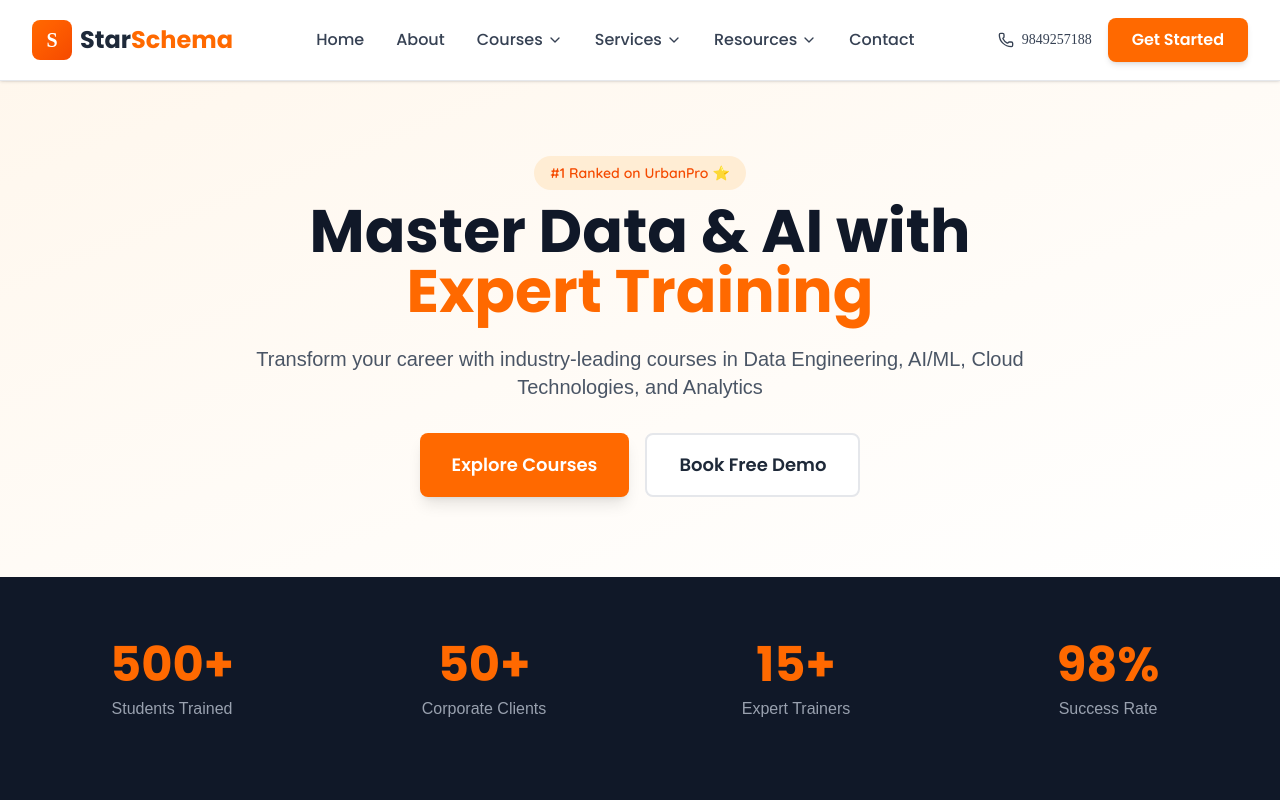
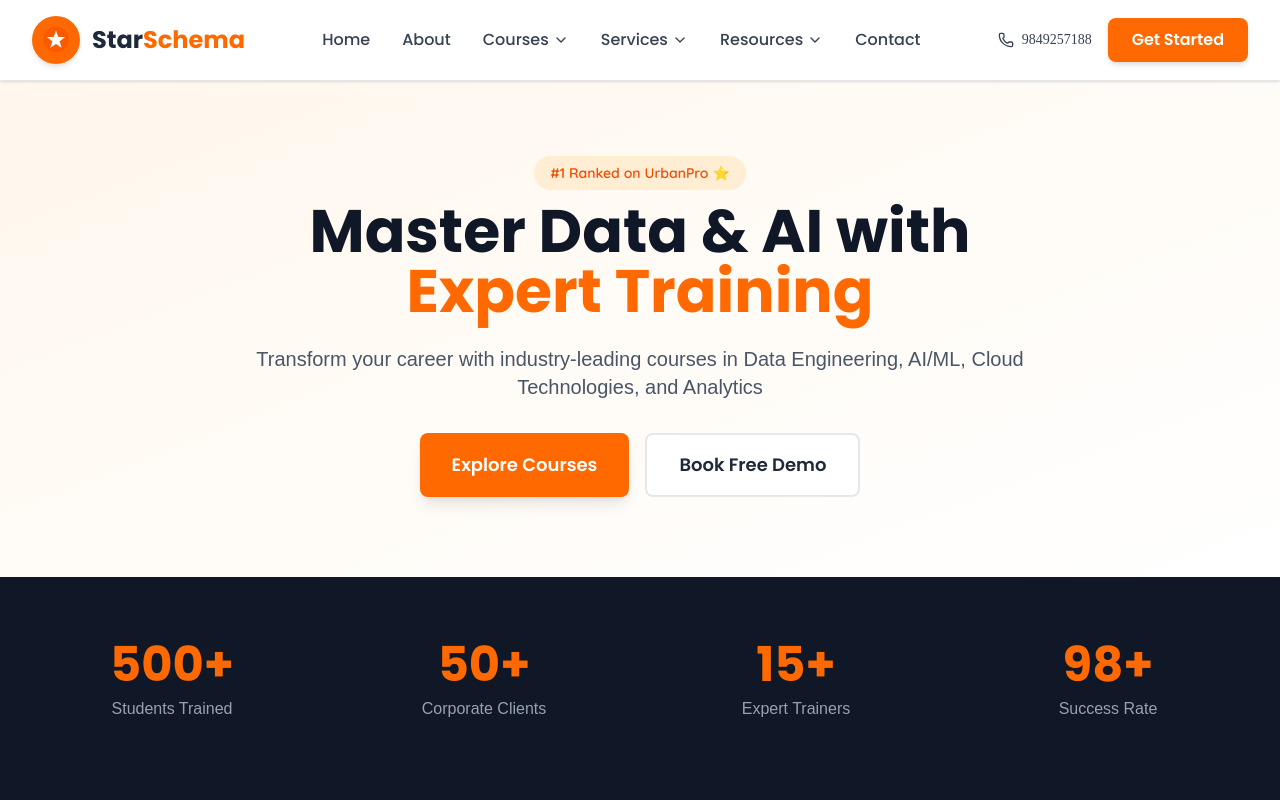
Before and after one commit to stalinpatel/STARSCHEMA-WEBSITE, a React (Vite) app in the folder client/: page / in a window 1280 px wide. Shown: the top 800 px of the page. Built offline with nearby package versions, Linux system fonts and the light colour scheme.

Commit message:
updated navigation bar and counter part

```diff
--- a/client/index.html
+++ b/client/index.html
@@ -3,7 +3,7 @@
 
 <head>
   <meta charset="UTF-8" />
-  <link rel="icon" type="image/svg+xml" href="/vite.svg" />
+  <link rel="icon" type="image/png" href="/logo.png" />
   <meta name="viewport" content="width=device-width, initial-scale=1.0" />
   <link href="/src/style.css" rel="stylesheet">
   <link rel="preconnect" href="https://fonts.googleapis.com">
--- a/client/src/App.css
+++ b/client/src/App.css
@@ -0,0 +1,89 @@
+/* Smooth scrolling */
+html {
+  scroll-behavior: smooth;
+}
+
+/* Glass effect */
+.navbar-glass {
+  backdrop-filter: blur(10px);
+  -webkit-backdrop-filter: blur(10px);
+}
+
+/* Dropdown Animation */
+.dropdown-animation {
+  animation: dropdownFade 0.25s ease forwards;
+}
+
+@keyframes dropdownFade {
+  from {
+    opacity: 0;
+    transform: translateY(-8px);
+  }
+  to {
+    opacity: 1;
+    transform: translateY(0px);
+  }
+}
+
+/* Mobile slide-down animation */
+.mobile-slide {
+  animation: mobileSlideDown 0.3s ease forwards;
+}
+
+@keyframes mobileSlideDown {
+  from {
+    opacity: 0;
+    transform: translateY(-10px);
+  }
+  to {
+    opacity: 1;
+    transform: translateY(0);
+  }
+}
+
+/* Circle container for logo */
+.nav-logo-circle {
+  width: 48px;
+  height: 48px;
+  border-radius: 50%;
+  background: linear-gradient(135deg, #ff7a1a, #ff5b00);
+  display: flex;
+  align-items: center;
+  justify-content: center;
+  padding: 6px;
+  overflow: hidden;
+}
+
+/* Logo inside circle */
+.nav-logo-circle img {
+  width: 100%;
+  height: 100%;
+  object-fit: contain;
+}
+
+/* Nav link hover */
+.nav-link {
+  transition: color 0.25s ease, transform 0.2s ease;
+}
+
+.nav-link:hover {
+  transform: translateY(-2px);
+}
+
+/* Dropdown item hover */
+.dropdown-item {
+  transition: background 0.25s ease, color 0.25s ease, padding-left 0.2s;
+}
+
+.dropdown-item:hover {
+  padding-left: 18px;
+}
+
+/* CTA button hover */
+.btn-orange {
+  transition: background 0.25s ease, box-shadow 0.3s ease;
+}
+
+.btn-orange:hover {
+  box-shadow: 0px 4px 15px rgba(255, 120, 60, 0.4);
+}
--- a/client/src/components/layout/user/Home/StatsSection.jsx
+++ b/client/src/components/layout/user/Home/StatsSection.jsx
@@ -1,15 +1,57 @@
-import React from 'react';
+import React, { useEffect, useRef, useState } from "react";
 
 const StatsSection = () => {
   const stats = [
-     { value: "500+", label: "Students Trained" },
-     { value: "50+", label: "Corporate Clients" },
-     { value: "15+", label: "Expert Trainers" },
-     { value: "98%", label: "Success Rate" },
+    { value: 500, label: "Students Trained" },
+    { value: 50, label: "Corporate Clients" },
+    { value: 15, label: "Expert Trainers" },
+    { value: 98, label: "Success Rate" },
   ];
 
+  const [counts, setCounts] = useState(stats.map(() => 0));
+  const sectionRef = useRef(null);
+  const started = useRef(false);
+
+  useEffect(() => {
+    const observer = new IntersectionObserver(
+      (entries) => {
+        if (entries[0].isIntersecting && !started.current) {
+          started.current = true;
+
+          stats.forEach((stat, index) => {
+            let start = 0;
+            const end = stat.value;
+            const duration = 2000; // 2 secs
+            const increment = end / (duration / 20);
+
+            const timer = setInterval(() => {
+              start += increment;
+              if (start >= end) {
+                clearInterval(timer);
+                setCounts((prev) => {
+                  const updated = [...prev];
+                  updated[index] = end;
+                  return updated;
+                });
+              } else {
+                setCounts((prev) => {
+                  const updated = [...prev];
+                  updated[index] = Math.floor(start);
+                  return updated;
+                });
+              }
+            }, 20);
+          });
+        }
+      },
+      { threshold: 0.4 }
+    );
+
+    observer.observe(sectionRef.current);
+  }, []);
+
   return (
-     <section className="py-16 bg-gray-900">
+    <section ref={sectionRef} className="py-16 bg-gray-900">
       <div className="max-w-7xl mx-auto px-4 sm:px-6 lg:px-8">
         <div className="grid grid-cols-2 md:grid-cols-4 gap-8">
           {stats.map((stat, index) => (
@@ -18,7 +60,7 @@ const StatsSection = () => {
                 className="text-4xl md:text-5xl font-bold text-orange-500 mb-2"
                 style={{ fontFamily: "Poppins, sans-serif" }}
               >
-                 {stat.value}
+                {counts[index]}+
               </div>
               <div
                 className="text-gray-400"
--- a/client/src/components/layout/user/UserNavbar.jsx
+++ b/client/src/components/layout/user/UserNavbar.jsx
@@ -1,10 +1,6 @@
 import React, { useState } from "react";
-import {
-  Menu,
-  X,
-  ChevronDown,
-  Phone,
-} from "lucide-react";
+import { Menu, X, ChevronDown, Phone } from "lucide-react";
+
 const UserNavbar = () => {
   const [isOpen, setIsOpen] = useState(false);
   const [activeDropdown, setActiveDropdown] = useState(null);
@@ -50,12 +46,20 @@ const UserNavbar = () => {
     <nav className="sticky top-0 z-50 bg-white/95 backdrop-blur-sm border-b border-gray-200 shadow-sm">
       <div className="max-w-7xl mx-auto px-4 sm:px-6 lg:px-8">
         <div className="flex justify-between items-center h-20">
-          {/* Logo */}
-          <div className="flex shrink-0">
-            <a href="#" className="flex items-center gap-2">
-              <div className="w-10 h-10 bg-linear-to-br from-orange-500 to-orange-600 rounded-lg flex items-center justify-center">
-                <span className="text-white font-bold text-xl">S</span>
+
+          {/* Logo Section */}
+          <div className="flex items-center gap-3 shrink-0">
+            <a href="#" className="flex items-center gap-3">
+              {/* Circular Logo */}
+              <div className="w-12 h-12 rounded-full bg-orange-500 flex items-center justify-center overflow-hidden shadow-md">
+                <img
+                  src="/logo.png"
+                  alt="logo"
+                  className="w-8 h-8 object-contain"
+                />
               </div>
+
+              {/* Brand Name */}
               <span
                 className="text-2xl font-bold text-gray-800"
                 style={{ fontFamily: "Poppins, sans-serif" }}
@@ -71,9 +75,7 @@ const UserNavbar = () => {
               <div
                 key={item.name}
                 className="relative"
-                onMouseEnter={() =>
-                  item.dropdown && setActiveDropdown(item.name)
-                }
+                onMouseEnter={() => item.dropdown && setActiveDropdown(item.name)}
                 onMouseLeave={() => setActiveDropdown(null)}
               >
                 <a
@@ -85,7 +87,7 @@ const UserNavbar = () => {
                   {item.dropdown && <ChevronDown className="w-4 h-4" />}
                 </a>
 
-                {/* Dropdown Menu */}
+                {/* Dropdown */}
                 {item.dropdown && activeDropdown === item.name && (
                   <div className="absolute top-full left-0 mt-2 w-56 bg-white rounded-lg shadow-xl border border-gray-100 py-2 animate-in fade-in slide-in-from-top-2 duration-200">
                     {item.dropdown.map((subItem) => (
@@ -104,7 +106,7 @@ const UserNavbar = () => {
             ))}
           </div>
 
-          {/* CTA Button */}
+          {/* CTA Buttons */}
           <div className="hidden lg:flex items-center gap-4">
             <a
               href="tel:9849257188"
@@ -142,6 +144,7 @@ const UserNavbar = () => {
                 >
                   {item.name}
                 </a>
+
                 {item.dropdown && (
                   <div className="pl-4 space-y-2 mb-2">
                     {item.dropdown.map((subItem) => (
@@ -158,6 +161,7 @@ const UserNavbar = () => {
                 )}
               </div>
             ))}
+
             <button
               className="w-full mt-4 bg-orange-500 hover:bg-orange-600 text-white px-6 py-3 rounded-lg font-semibold transition-colors"
               style={{ fontFamily: "Poppins, sans-serif" }}
```
Also changed, not shown: 1 other file (tests, documents, lock files or other folders). Lines whose indentation alone changed are shown as unchanged.
